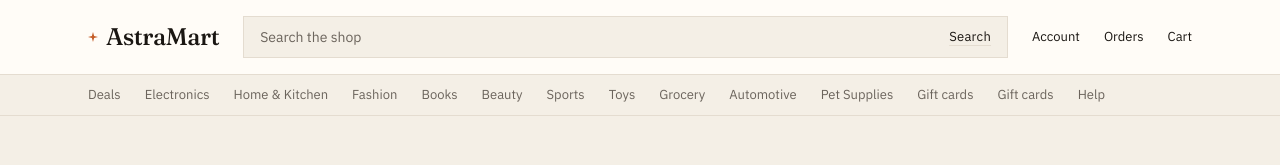
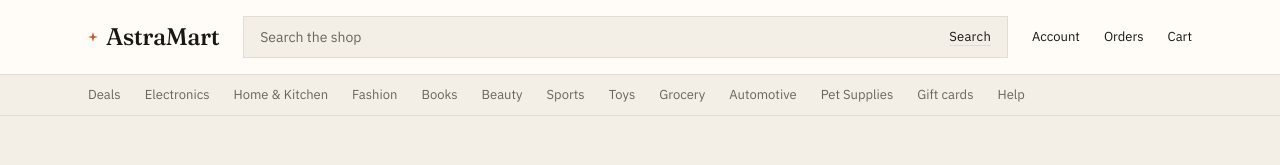
Before and after one commit to devtechedge/astra-marketplace, a Next.js app: page / in a window 1280 px wide. Shown: the top 165 px of the page. Built offline with nearby package versions, Linux system fonts and the light colour scheme.

Commit message:
Show Gift cards once in the header strip (#5)
Keep the dedicated /gift-cards link. Do not also list Gift cards as a department in the same row.

```diff
--- a/src/components/Header.tsx
+++ b/src/components/Header.tsx
@@ -52,7 +52,7 @@ export function Header() {
       <div className="border-t border-line bg-paper">
         <div className="container-page flex gap-6 overflow-x-auto py-2.5 text-[13px] text-muted">
           <Link href="/deals" className="whitespace-nowrap hover:text-ink">Deals</Link>
-          {categories.map(c => (
+          {categories.filter(c => c !== 'Gift cards').map(c => (
             <Link key={c} href={`/search?department=${encodeURIComponent(c)}`} className="whitespace-nowrap hover:text-ink">
               {c}
             </Link>
```
